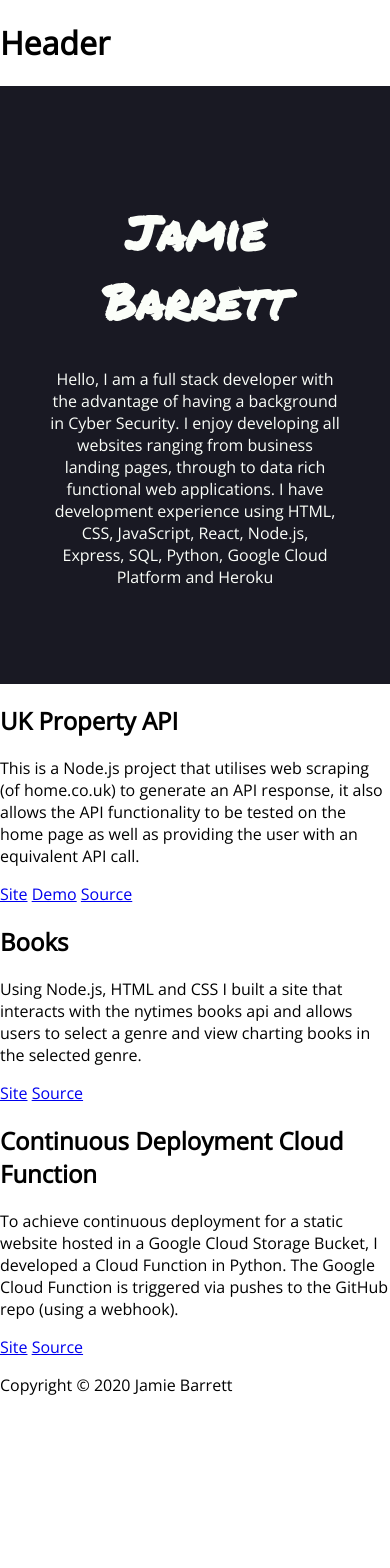
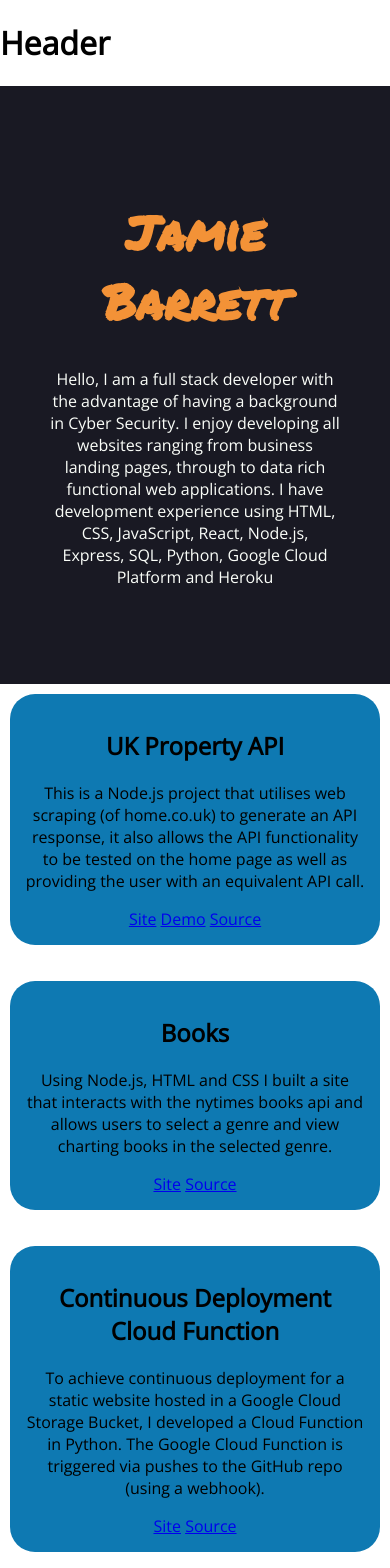
Before and after one commit to jb-0/site-react, a React (Create React App) app: page / in a window 390 px wide. Shown: the top 1568 px of the page. Before the commit the page ends 1412 px from the top, so only its background shows below. Built offline with nearby package versions, Linux system fonts and the light colour scheme.

Commit message:
Created initial set of responsive cards with minimal styling

```diff
--- a/public/styles.css
+++ b/public/styles.css
@@ -1,3 +1,5 @@
+/* https://coolors.co/fbfef9-191923-0e79b2-bf1363-f39237 */
+
 body {
     margin: 0;
     font-family: 'Open Sans', sans-serif;
@@ -6,6 +8,7 @@ body {
 .intro h1 {
     font-family: 'Permanent Marker', cursive;
     font-size: 3rem;
+    color: #F39237;
 }
 
 .intro {
@@ -18,3 +21,17 @@ body {
     align-items: center;
     grid-template-columns: repeat(auto-fit, minmax(240px, 1fr)); */
   }
+
+.cards-section {
+    display: grid;
+    grid-template-columns: repeat(auto-fit, minmax(320px, 1fr));
+    grid-gap: 1rem;
+}
+
+.card-item {
+    text-align: center;
+    margin: 10px;
+    padding: 15px;
+    border-radius: 25px;
+    background-color: #0E79B2;
+}
```
